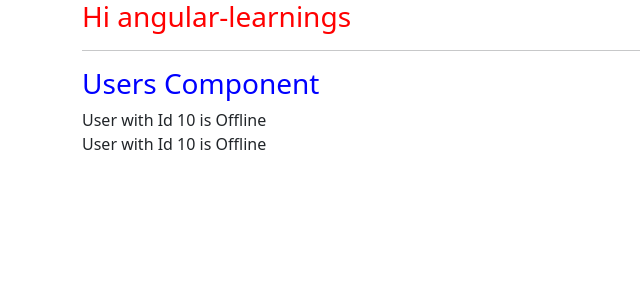
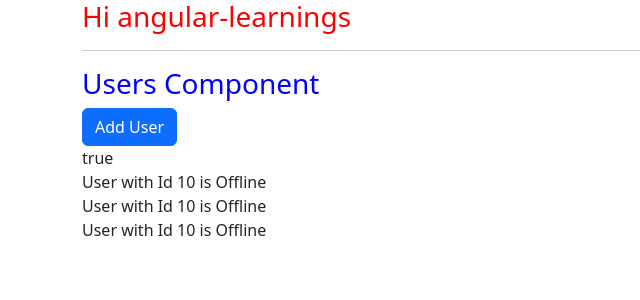
Before and after one commit to sreenath096/angular-learnings, an Angular app: page / in a window 1280 px wide. Shown: the top 300 px of the page, without its empty margins (0-640 px from the left). Built offline with nearby package versions, Linux system fonts and the light colour scheme.

Commit message:
Property Binding in the Angular

```diff
--- a/src/app/users/users.component.html
+++ b/src/app/users/users.component.html
@@ -1,3 +1,6 @@
+<h3>Users Component</h3>
+<button class="btn btn-primary" [disabled]="!allowNewUser">Add User</button>
+<div [innerText]="allowNewUser"></div>
 <app-user></app-user>
 <app-user></app-user>
 <app-user></app-user>
--- a/src/app/users/users.component.ts
+++ b/src/app/users/users.component.ts
@@ -4,10 +4,14 @@ import { Component } from '@angular/core';
   //selector: 'app-users',
   //selector: '[app-users]',
   selector: '.app-users',
-  template: `<h3>Users Component</h3> <app-user></app-user>
-  <app-user></app-user>`,
+  templateUrl: './users.component.html',
   styles: 'h3 { color: blue}'
 })
 export class UsersComponent {
-
+  allowNewUser: boolean = false;
+  constructor() {
+    setTimeout(() => {
+      this.allowNewUser = !this.allowNewUser;
+    }, 3000);
+  }
 }
```
